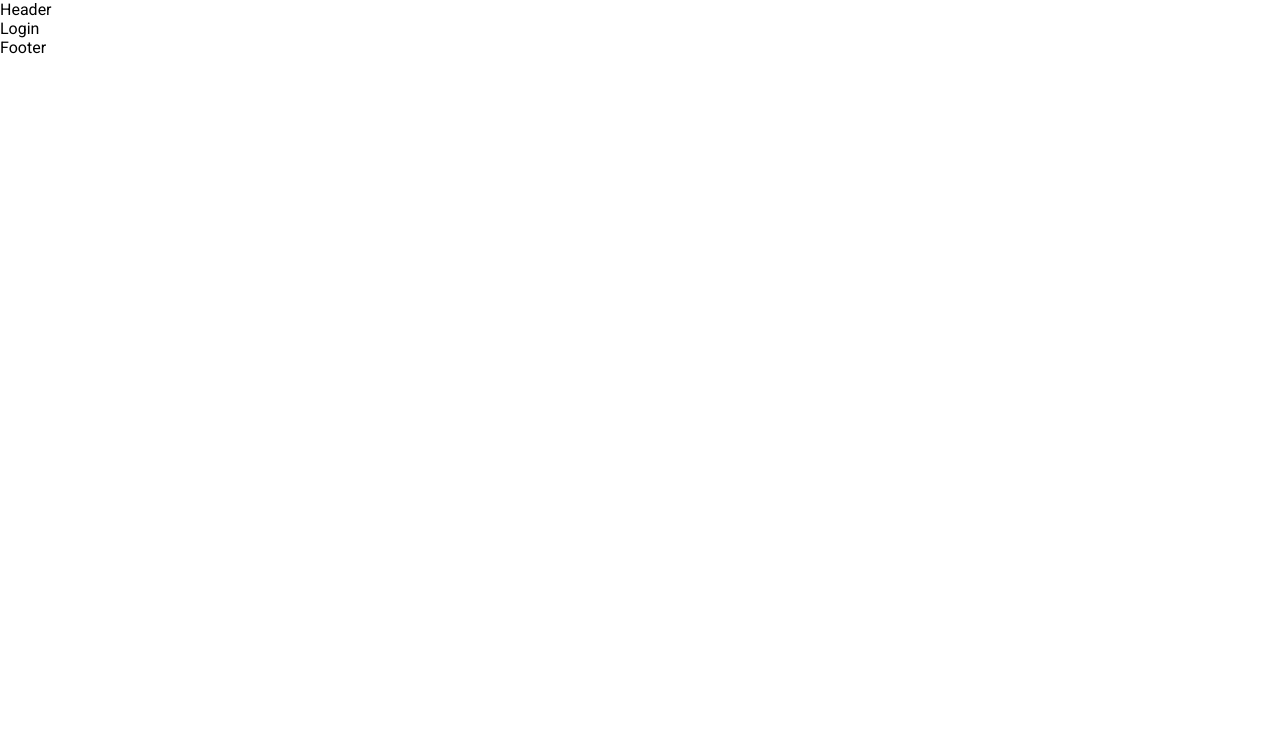
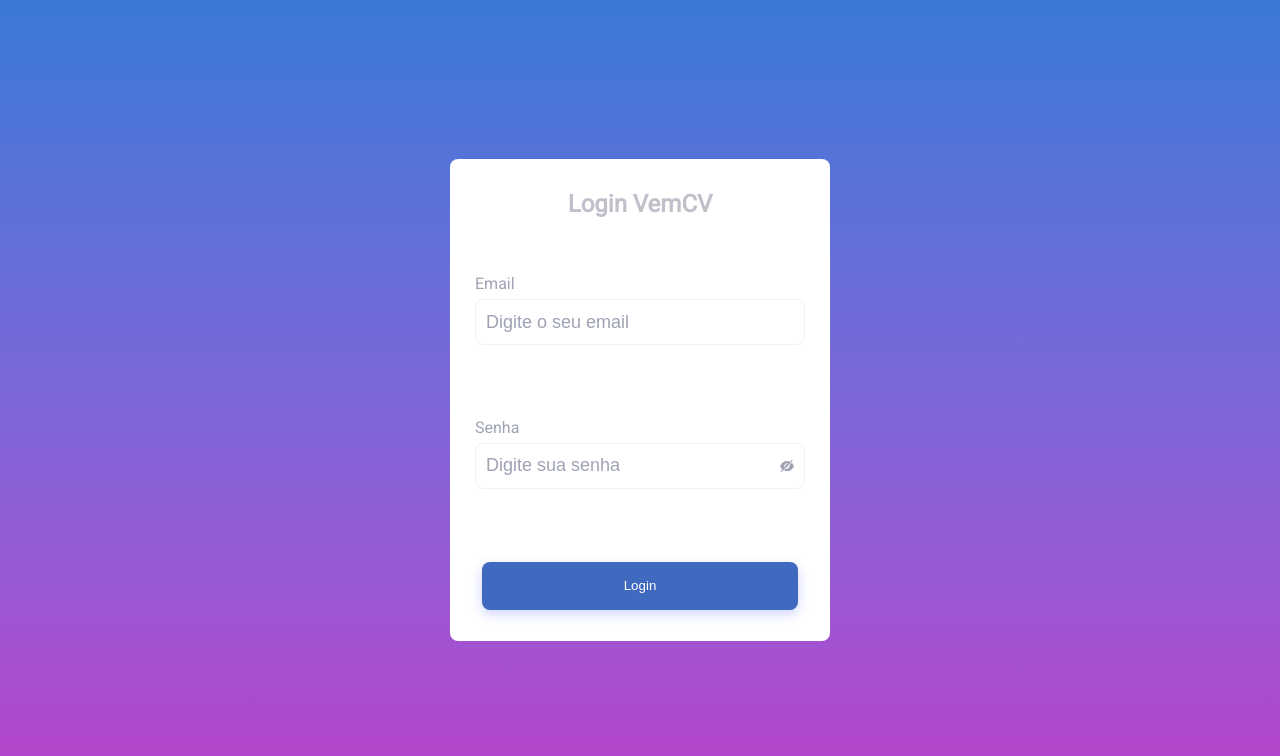
Before and after one commit to PauloFra/projeto-final-VemSer, a React (Create React App) app in the folder projeto-final-vemser/: page /login in a window 1280 px wide. Shown: the top 756 px of the page. Built offline with nearby package versions, Linux system fonts and the light colour scheme.

Commit message:
feat: pagina login

```diff
--- /dev/null
+++ b/projeto-final-vemser/context/AuthContext.tsx
@@ -0,0 +1,9 @@
+ls;
+
+export const AuthContext = createContext({});
+
+function AuthProvider({ children }) {
+  return <AuthContext.Provider value={{}}>{children}</AuthContext.Provider>;
+}
+
+export default AuthProvider;
--- a/projeto-final-vemser/package.json
+++ b/projeto-final-vemser/package.json
@@ -20,6 +20,7 @@
     "notiflix": "^3.2.5",
     "react": "^18.0.0",
     "react-dom": "^18.0.0",
+    "react-icons": "^4.3.1",
     "react-input-mask": "^2.0.4",
     "react-redux": "^8.0.1",
     "react-router-dom": "^6.3.0",
@@ -27,7 +28,8 @@
     "redux": "^4.2.0",
     "styled-components": "^5.3.5",
     "typescript": "^4.6.3",
-    "web-vitals": "^2.1.4"
+    "web-vitals": "^2.1.4",
+    "yup": "^0.32.11"
   },
   "scripts": {
     "start": "react-scripts start",
--- /dev/null
+++ b/projeto-final-vemser/src/Auth.json
@@ -0,0 +1,6 @@
+{
+  "auth": {
+    "email": "admin",
+    "senha": "123"
+  }
+}
--- /dev/null
+++ b/projeto-final-vemser/src/components/footer/Footer.styles.tsx
@@ -0,0 +1,3 @@
+import styled from "styled-components";
+
+export const Footer = styled.footer``;
--- a/projeto-final-vemser/src/components/footer/Footer.tsx
+++ b/projeto-final-vemser/src/components/footer/Footer.tsx
@@ -1,9 +1,9 @@
-import React from 'react'
-
+import { useContext } from "react";
+import { AuthContext } from "../../context/AuthContext";
+import * as C from "./Footer.styles";
 function Footer() {
-  return (
-    <div>Footer</div>
-  )
+  const { isLogged } = useContext<any>(AuthContext);
+  return <C.Footer>{isLogged && <p>footer</p>}</C.Footer>;
 }
 
-export default Footer
+export default Footer;
--- /dev/null
+++ b/projeto-final-vemser/src/components/header/Header.styles.tsx
@@ -0,0 +1,6 @@
+import styled from "styled-components";
+
+export const ContainerHeader = styled.header`
+  background-color: #363740;
+  display: flex;
+`;
--- a/projeto-final-vemser/src/components/header/Header.tsx
+++ b/projeto-final-vemser/src/components/header/Header.tsx
@@ -1,11 +1,10 @@
-import { useContext } from 'react'
-import { AuthContext } from '../../context/AuthContext'
+import { useContext } from "react";
+import { AuthContext } from "../../context/AuthContext";
+import { ContainerHeader } from "./Header.styles";
+function Header() {
+  const { isLogged, setIsLogged } = useContext<any>(AuthContext);
 
-function Header() {
-  const teste = useContext(AuthContext)
-  return (
-    <div>Header</div>
-  )
+  return <ContainerHeader>{isLogged && <p>teste</p>}</ContainerHeader>;
 }
 
-export default Header
+export default Header;
--- a/projeto-final-vemser/src/context/AuthContext.tsx
+++ b/projeto-final-vemser/src/context/AuthContext.tsx
@@ -1,16 +1,18 @@
-import React, { createContext } from "react";
-
-export const AuthContext = createContext({});
+import React, { createContext, useState } from "react";
 
 type Props = {
   children: React.ReactNode;
 };
+export const AuthContext = createContext({});
 
 export const AuthProvider = ({ children }: Props) => {
-  const teste = "teste";
-  return <AuthContext.Provider value={teste}>
-    {children}
-  </AuthContext.Provider>;
+  const [isLogged, setIsLogged] = useState<boolean>(false);
+
+  return (
+    <AuthContext.Provider value={{ setIsLogged, isLogged }}>
+      {children}
+    </AuthContext.Provider>
+  );
 };
 
 export default AuthProvider;
--- /dev/null
+++ b/projeto-final-vemser/src/model/LoginDTO.tsx
@@ -0,0 +1,4 @@
+export interface loginDTO {
+  email: string;
+  senha: string;
+}
--- /dev/null
+++ b/projeto-final-vemser/src/pages/login/Login.styles.tsx
@@ -0,0 +1,133 @@
+import styled from "styled-components";
+
+export const ContainerLogin = styled.div`
+  height: 100vh;
+  width: 100vw;
+  display: flex;
+  flex-direction: column;
+  background: linear-gradient(
+    to bottom,
+    #3a79d6,
+    #5c71da,
+    #7d66d9,
+    #9c57d3,
+    #b941c7
+  );
+  justify-content: center;
+  align-items: center;
+`;
+
+export const DivLogo = styled.div`
+  margin: 15px 0px 40px 0px;
+  display: flex;
+  justify-content: center;
+  align-items: center;
+  flex-direction: column;
+`;
+
+export const TitleLogin = styled.h1`
+  font-size: 24px;
+  color: #a4a6b3;
+  opacity: 0.7;
+`;
+
+export const DivForm = styled.div`
+  display: grid;
+  margin-bottom: 76px;
+  position: relative;
+  height: 67.7px;
+`;
+
+export const ContainerForm = styled.form`
+  width: 380px;
+  height: 482px;
+  background-color: #fff;
+  display: flex;
+  flex-direction: column;
+  align-items: center;
+  justify-content: start;
+  color: #9fa2b4;
+  border-radius: 8px;
+`;
+export const Error = styled.small`
+  margin-top: 5px;
+  color: red;
+`;
+export const Input = styled.input`
+  padding-left: 10px;
+  font-size: 18px;
+  width: 316px;
+  height: 42px;
+  margin-top: 6px;
+  border-radius: 8px;
+  border: 1px solid #f0f1f7;
+  color: #8d8d8d;
+  outline: none;
+  &::placeholder {
+    color: #9fa2b4;
+  }
+  &:focus {
+    border: 1px solid #9fa2b4;
+  }
+`;
+
+export const Botao = styled.button`
+  width: 316px;
+  height: 48px;
+  background-color: #3f6abf;
+  border-radius: 8px;
+  border: none;
+  box-shadow: 0px 4px 12px rgba(55, 81, 255, 0.24);
+  color: #fff;
+  cursor: pointer;
+  :hover {
+    background-color: #2c7bbf;
+  }
+`;
+
+export const DivInfo = styled.div`
+  display: flex;
+  flex-direction: column;
+  margin-bottom: 20px;
+`;
+
+export const Subtitulo = styled.h3`
+  color: #252733;
+  font-size: 24px;
+  margin-top: 32px;
+  margin-bottom: 12px;
+`;
+
+export const Paragrafo = styled.p`
+  color: #9fa2b4;
+  letter-spacing: 0.3;
+  font-size: 14px;
+  text-align: center;
+`;
+
+export const DivCadastrar = styled.div`
+  display: flex;
+  align-items: center;
+  margin-top: 30px;
+  margin-bottom: 40px;
+`;
+
+export const SubCadastrar = styled.h2`
+  font-size: 14px;
+`;
+
+export const SignUp = styled.span`
+  cursor: pointer;
+  color: #3751ff;
+  font-size: 14px;
+  font-weight: bold;
+  margin-left: 5px;
+`;
+
+export const TrocarSenha = styled.a`
+  position: absolute;
+  right: 10px;
+  bottom: 8px;
+  color: #9fa2b4;
+  cursor: pointer;
+`;
--- a/projeto-final-vemser/src/pages/login/Login.tsx
+++ b/projeto-final-vemser/src/pages/login/Login.tsx
@@ -1,9 +1,92 @@
-import React from 'react'
+import { useContext, useEffect, useState } from "react";
+import { useNavigate } from "react-router-dom";
+import { AiFillEyeInvisible } from "react-icons/ai";
+import { AiFillEye } from "react-icons/ai";
+import { FormikHelpers, useFormik } from "formik";
+import * as Yup from "yup";
+import { AuthContext } from "../../context/AuthContext";
+import * as C from "./Login.styles";
+import { loginDTO } from "../../model/LoginDTO";
+import AuthJson from "../../Auth.json";
+const Login = () => {
+  const { email, senha } = AuthJson.auth;
+  const { setIsLogged } = useContext<any>(AuthContext);
 
-function Login() {
+  const [pass, setPass] = useState(true);
+  const navigate = useNavigate();
+  useEffect(() => {
+    const token = localStorage.getItem("key");
+    if (token) {
+      navigate("/");
+    }
+  }, []);
+  const AuthFunction = (formikProps: loginDTO) => {
+    if (formikProps.email === email && formikProps.senha === senha) {
+      setIsLogged(true);
+      navigate("/");
+    }
+  };
+  const formikProps = useFormik({
+    initialValues: {
+      email: "",
+      senha: "",
+    },
+    validationSchema: Yup.object().shape({
+      email: Yup.string().required("Preencha o campo de email!"),
+      senha: Yup.string().required("Preencha o campo de senha!"),
+    }),
+    onSubmit: async (
+      values: loginDTO,
+      { setSubmitting }: FormikHelpers<loginDTO>
+    ) => {
+      AuthFunction(formikProps.values);
+      /* handleLogin(formikProps.values); */
+      setSubmitting(false);
+    },
+  });
+
   return (
-    <div>Login</div>
-  )
-}
+    <div>
+      <C.ContainerLogin>
+        <C.ContainerForm onSubmit={formikProps.handleSubmit}>
+          <C.DivLogo>
+            <C.TitleLogin>Login VemCV</C.TitleLogin>
+          </C.DivLogo>
+          <C.DivForm>
+            <label htmlFor="email">Email</label>
+            <C.Input
+              name="email"
+              id="email"
+              placeholder="Digite o seu email"
+              value={formikProps.values.email}
+              onChange={formikProps.handleChange}
+            />
+            {formikProps.errors.email && formikProps.touched.email ? (
+              <C.Error>{formikProps.errors.email}</C.Error>
+            ) : null}
+          </C.DivForm>
+          <C.DivForm>
+            <label htmlFor="senha">Senha</label>
+            <C.Input
+              type={pass ? "password" : "text"}
+              name="senha"
+              id="senha"
+              placeholder="Digite sua senha"
+              value={formikProps.values.senha}
+              onChange={formikProps.handleChange}
+            />
+            <C.TrocarSenha onClick={() => setPass(!pass)}>
+              {pass ? <AiFillEyeInvisible /> : <AiFillEye />}
+            </C.TrocarSenha>
+            {formikProps.errors.senha && formikProps.touched.senha ? (
+              <C.Error>{formikProps.errors.senha}</C.Error>
+            ) : null}
+          </C.DivForm>
+          <C.Botao type="submit">Login</C.Botao>
+        </C.ContainerForm>
+      </C.ContainerLogin>
+    </div>
+  );
+};
 
-export default Login
+export default Login;
--- a/projeto-final-vemser/src/store/index.tsx
+++ /dev/null
@@ -1 +0,0 @@
-import { createStore } from "redux";
```
Also changed, not shown: 1 other file (tests, documents, lock files or other folders).
